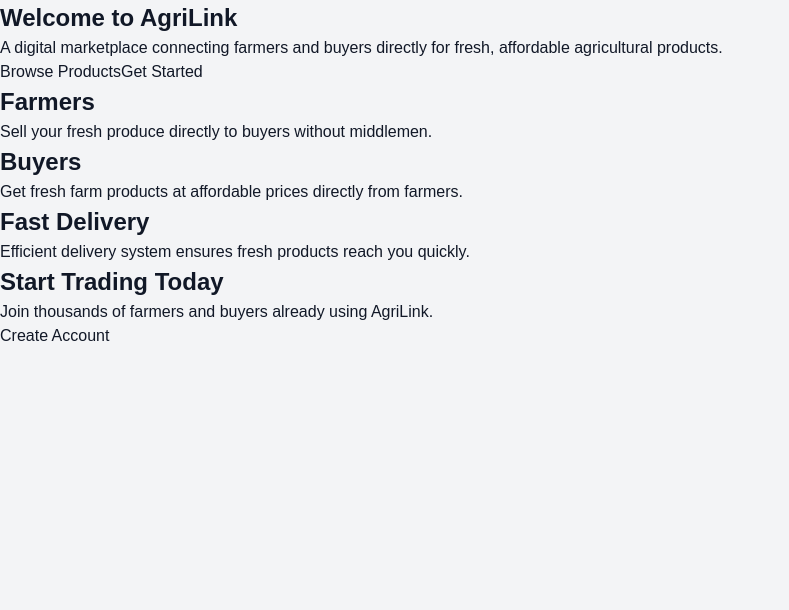
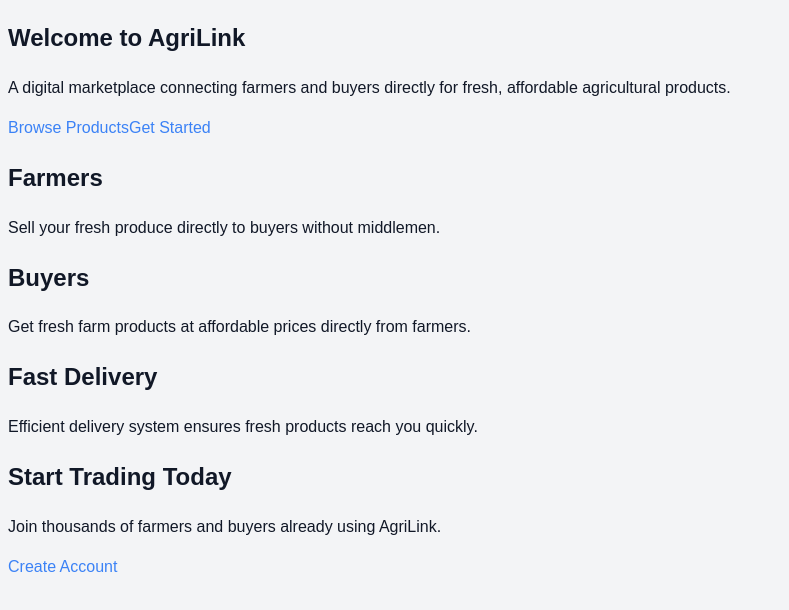
Before and after one commit to michaelkyalo/tech-link-frontend, a React (Vite) app: page / in a window 1280 px wide. Shown: the top 610 px of the page, without its empty margins (0-789 px from the left). Built offline with nearby package versions, Linux system fonts and the light colour scheme.

Commit message:
Refactor styles: replace index.css with global.css and remove TailwindCSS

```diff
--- a/src/main.jsx
+++ b/src/main.jsx
@@ -1,8 +1,7 @@
 import React from "react";
 import ReactDOM from "react-dom/client";
 import App from "./App";
-import "./styles/index.css";
-
+import "./styles/global.css";
 
 import { AuthProvider } from "./context/AuthContext";
 import { CartProvider } from "./context/CartContext";
--- /dev/null
+++ b/src/styles/global.css
@@ -0,0 +1,15 @@
+
+
+body {
+  font-family: Arial, Helvetica, sans-serif;
+  background-color: #f3f4f6;
+  color: #111827;
+  min-height: 100vh;
+  line-height: 1.5;
+  -webkit-font-smoothing: antialiased;
+}
+
+a {
+  color: #3b82f6;
+  text-decoration: none;
+}
--- a/src/styles/index.css
+++ /dev/null
@@ -1,92 +0,0 @@
-* {
-  margin: 0;
-  padding: 0;
-  box-sizing: border-box;
-}
-
-
-body {
-  font-family: Arial, Helvetica, sans-serif;
-  background-color: #f3f4f6;
-  color: #111827;
-  min-height: 100vh;
-  line-height: 1.5;
-  -webkit-font-smoothing: antialiased;
-}
-
-
-a {
-  text-decoration: none;
-  color: inherit;
-}
-
-
-button {
-  cursor: pointer;
-  border: none;
-  outline: none;
-  transition: all 0.3s ease;
-}
-
-
-input,
-textarea,
-select {
-  outline: none;
-  font-size: 1rem;
-  border: none;
-}
-
-
-::-webkit-scrollbar {
-  width: 8px;
-}
-
-::-webkit-scrollbar-track {
-  background: #e5e7eb;
-}
-
-::-webkit-scrollbar-thumb {
-  background: #16a34a;
-  border-radius: 10px;
-}
-
-::-webkit-scrollbar-thumb:hover {
-  background: #15803d;
-}
-
-
-.container-custom {
-  width: 90%;
-  max-width: 1200px;
-  margin: 0 auto;
-}
-
-.section-padding {
-  padding: 4rem 0;
-}
-
-.card-shadow {
-  box-shadow: 0 4px 10px rgba(0, 0, 0, 0.1);
-}
-
-
-.loader {
-  width: 40px;
-  height: 40px;
-  border: 4px solid #f3f3f3;
-  border-top: 4px solid #16a34a;
-  border-radius: 50%;
-  animation: spin 1s linear infinite;
-}
-
-
-@keyframes spin {
-  from {
-    transform: rotate(0deg);
-  }
-
-  to {
-    transform: rotate(360deg);
-  }
-}
```
Also changed, not shown: 1 other file (tests, documents, lock files or other folders).
